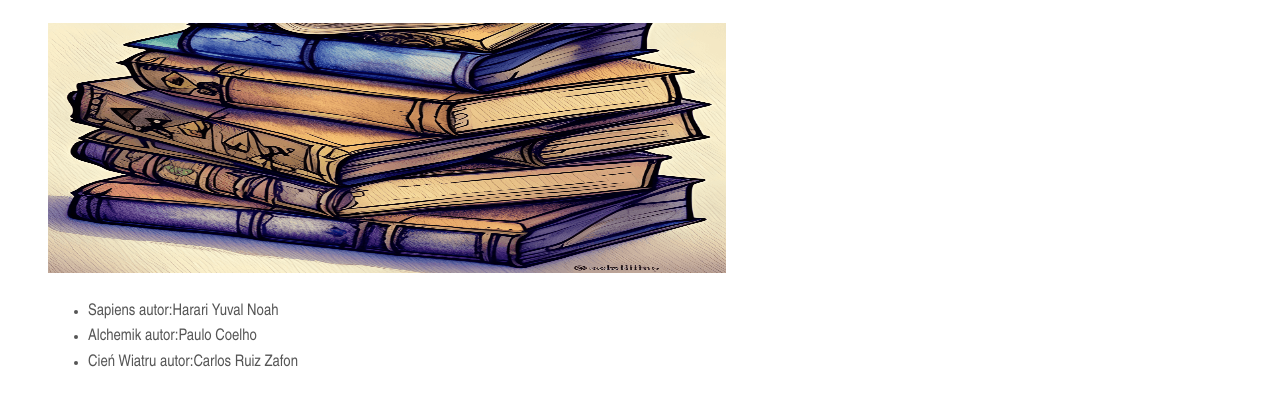
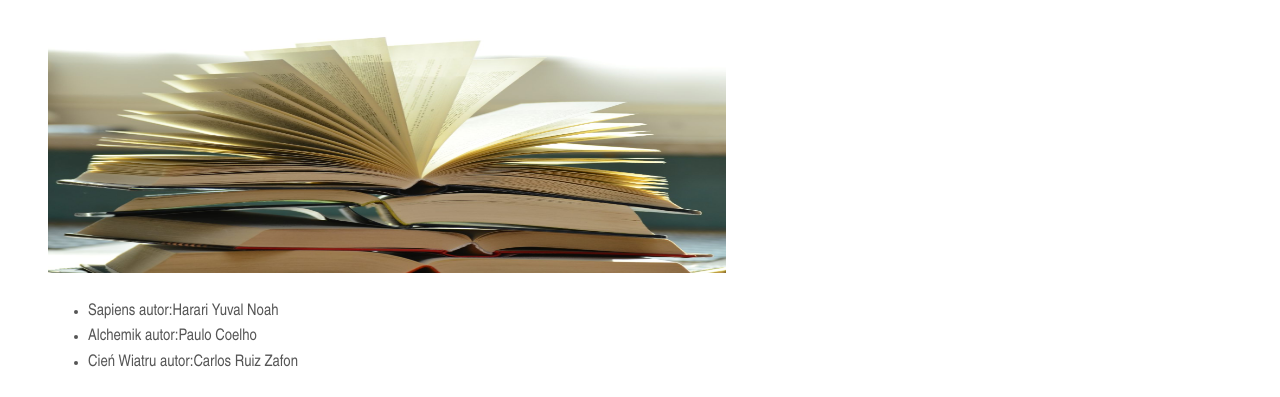
Before and after one commit to Mateusz1f/Projekt_szko-a, a plain HTML site: page polecam.html in a window 1280 px wide. Shown: the part 403-800 px from the top of the page. Drawn offline with Linux system fonts and the light colour scheme.

Commit message:
Update polecam.html

```diff
--- a/polecam.html
+++ b/polecam.html
@@ -20,7 +20,7 @@
     </header>
     <section>
         <h2>Moje polecane książki</h2>
-		 <img src="ks.PNG" alt="pulpit" width="678" height="250" />
+		 <img src="k.jpg"  width="678" height="250" />
         <ul>
             <li>Sapiens autor:Harari Yuval Noah</li>
             <li>Alchemik autor:Paulo Coelho</li>
```
